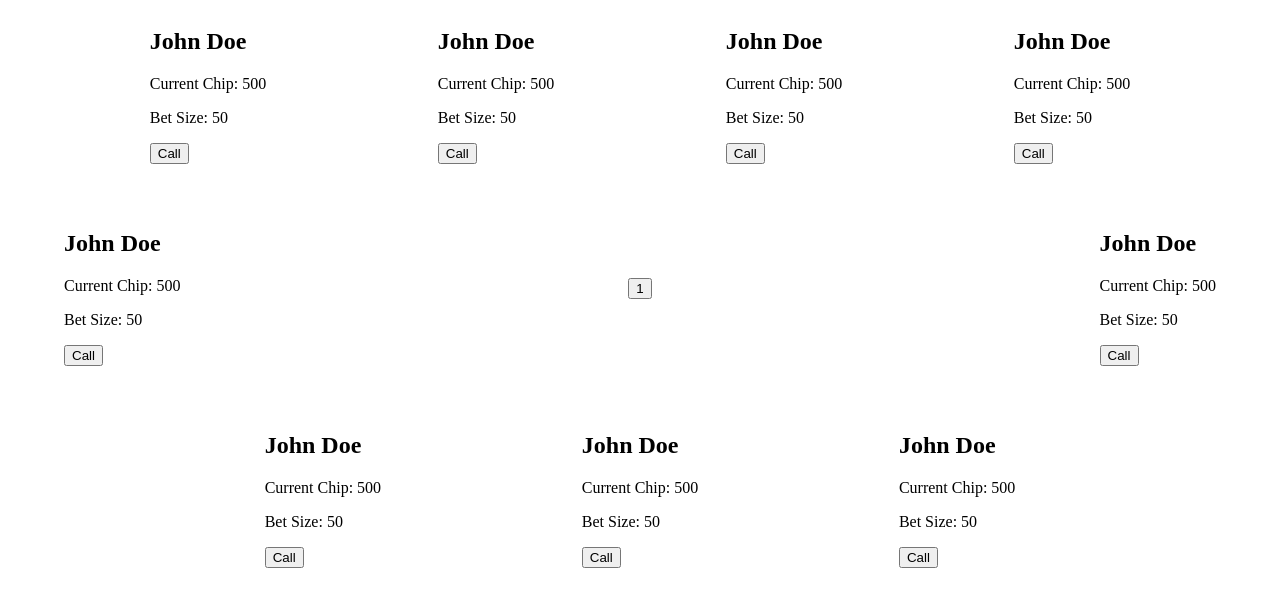
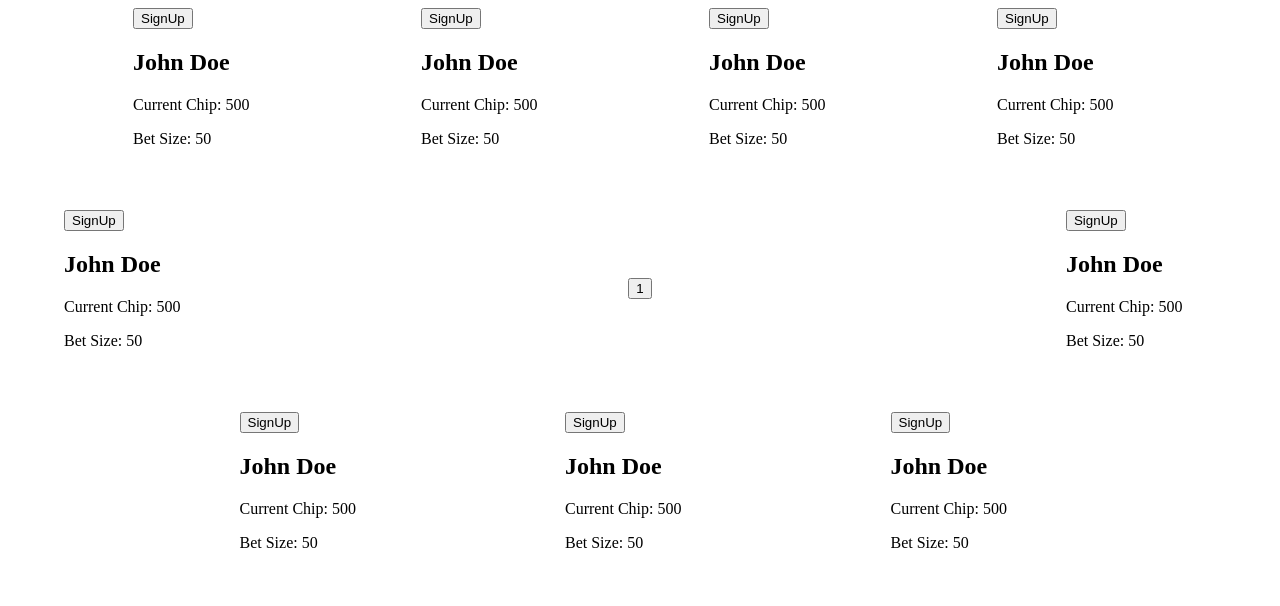
Before and after one commit to yenju0425/MyPortfolio, a Next.js app: page /Games/sng in a window 1280 px wide. Shown: the top 606 px of the page. Built offline with nearby package versions, Linux system fonts and the light colour scheme; no server answers.

Commit message:
Add button and some display logic.

```diff
--- a/components/playerInfoCard.tsx
+++ b/components/playerInfoCard.tsx
@@ -1,19 +1,57 @@
+import React, { useState } from 'react';
 import styles from '../styles/Player.module.css';
+import { PlayerStatus } from '../games/base/terms';
 
 interface PlayerInfo {
   id: number;
   name: string;
   currentChip: number;
   betSize: number;
+  currentStatus: PlayerStatus;
 }
 
-const PlayerInfoCard = ({id, name, currentChip, betSize }: PlayerInfo) => {
+const PlayerInfoCard = ({ id, name, currentChip, betSize, currentStatus }: PlayerInfo) => {
+  const [showForm, setShowForm] = useState(false);
+
+  const toggleForm = () => {
+    setShowForm(!showForm);
+  };
+
   return (
-    <div>
-      <h2>{name}</h2>
-      <p>Current Chip: {currentChip}</p>
-      <p>Bet Size: {betSize}</p>
-      <button>Call</button>
+    <div className={styles.player_info_card}>
+
+      <div>
+        {!showForm && (
+          <button className={styles.Control} onClick={toggleForm}>
+            SignUp
+          </button>
+        )}
+
+        {showForm && (
+          <form>
+            <input type="text" placeholder="Name" />
+            <input type="text" placeholder="Email" />
+            <button type="submit">Submit</button>
+            <button type="button" onClick={toggleForm}>
+              Cancel
+            </button>
+          </form>
+        )}
+      </div>
+
+      <div>
+        <h2>{name}</h2>
+        <p>Current Chip: {currentChip}</p>
+        <p>Bet Size: {betSize}</p>
+        <div>
+          <button className={styles.fold}>Fold</button>
+          <button className={styles.check}>Check</button>
+          <button className={styles.call}>Call</button>
+          <button className={styles.bet}>Bet</button>
+          <button className={styles.raise}>Raise</button>
+          <button className={styles.all_in}>All In</button>
+        </div>
+      </div>
     </div>
   );
 };
--- a/pages/Games/sng.tsx
+++ b/pages/Games/sng.tsx
@@ -3,6 +3,7 @@ import { useEffect, useState } from "react";
 import io, { Socket } from "socket.io-client";
 import { ServerEvents, ClientEvents } from "../../games/sng/events";
 import PlayerInfoCard from '@/components/playerInfoCard';
+import { PlayerStatus } from '../../games/base/terms';
 
 // The client socket must be declared outside of the component.
 let socket: Socket;
@@ -77,21 +78,22 @@ export default function Poker() {
             name={playerName}
             currentChip={playerCurrentChip}
             betSize={playerBetSize}
+            status={PlayerStatus.NONE}
           />
           <PlayerInfoCard
-            id={0}
+            id={1}
             name={playerName}
             currentChip={playerCurrentChip}
             betSize={playerBetSize}
           />
           <PlayerInfoCard
-            id={0}
+            id={2}
             name={playerName}
             currentChip={playerCurrentChip}
             betSize={playerBetSize}
           />
           <PlayerInfoCard
-            id={0}
+            id={3}
             name={playerName}
             currentChip={playerCurrentChip}
             betSize={playerBetSize}
@@ -99,14 +101,14 @@ export default function Poker() {
         </div>
         <div className={styles.second_row}>
           <PlayerInfoCard
-            id={0}
+            id={8}
             name={playerName}
             currentChip={playerCurrentChip}
             betSize={playerBetSize}
           />
           <button>1</button>
           <PlayerInfoCard
-            id={0}
+            id={4}
             name={playerName}
             currentChip={playerCurrentChip}
             betSize={playerBetSize}
@@ -114,19 +116,19 @@ export default function Poker() {
         </div>
         <div className={styles.third_row}>
           <PlayerInfoCard
-            id={0}
+            id={7}
             name={playerName}
             currentChip={playerCurrentChip}
             betSize={playerBetSize}
           />
           <PlayerInfoCard
-            id={0}
+            id={4}
             name={playerName}
             currentChip={playerCurrentChip}
             betSize={playerBetSize}
           />
           <PlayerInfoCard
-            id={0}
+            id={5}
             name={playerName}
             currentChip={playerCurrentChip}
             betSize={playerBetSize}
--- a/styles/Player.module.css
+++ b/styles/Player.module.css
@@ -0,0 +1,28 @@
+.player_info_card {
+    width: 15vw;
+    max-width: 150px;
+  }
+
+  .fold {
+    display: none;
+  }
+
+  .check {
+    display: none;
+  }
+
+  .call {
+    display: none;
+  }
+
+  .bet {
+    display: none;
+  }
+
+  .raise {
+    display: none;
+  }
+
+  .all_in {
+    display: none;
+  }
```
